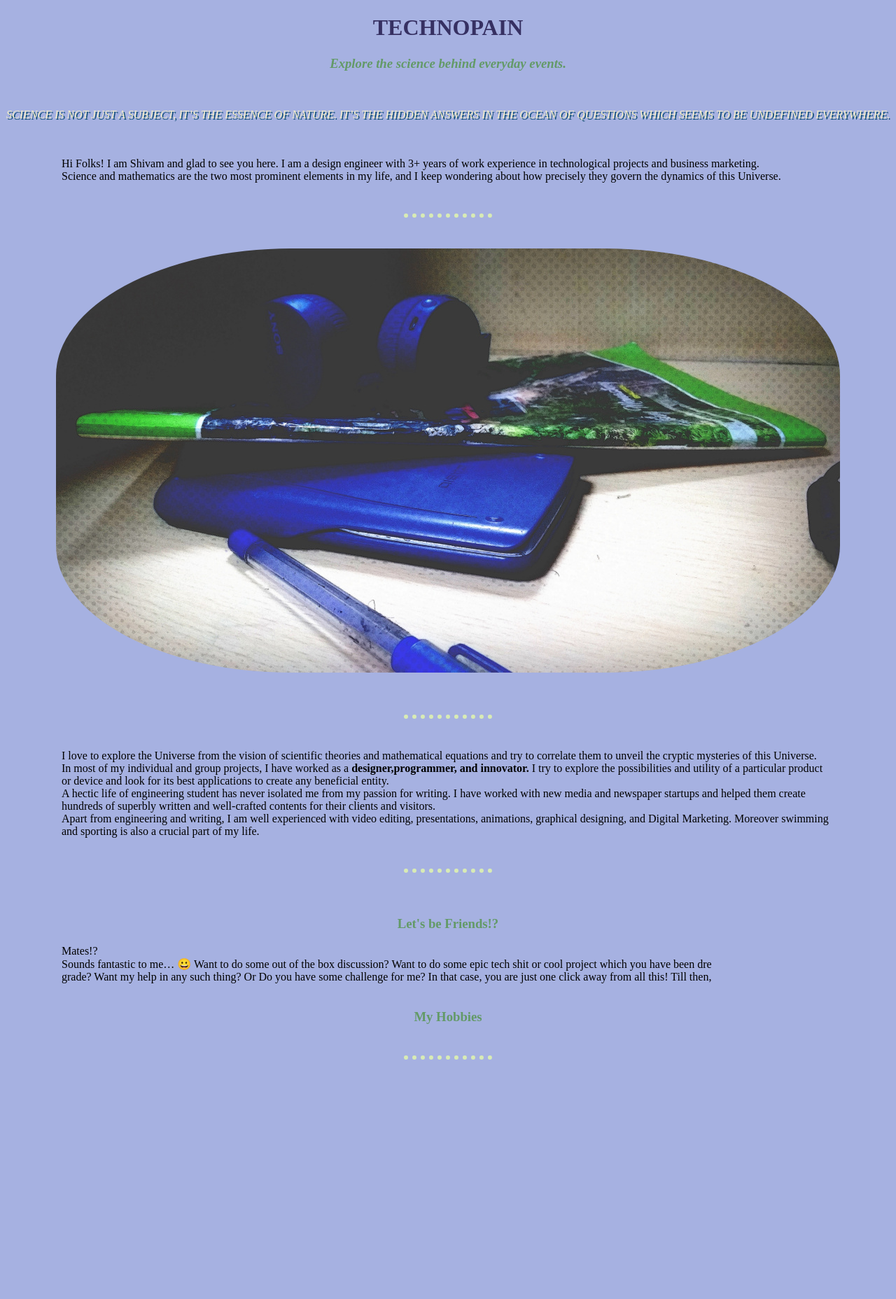
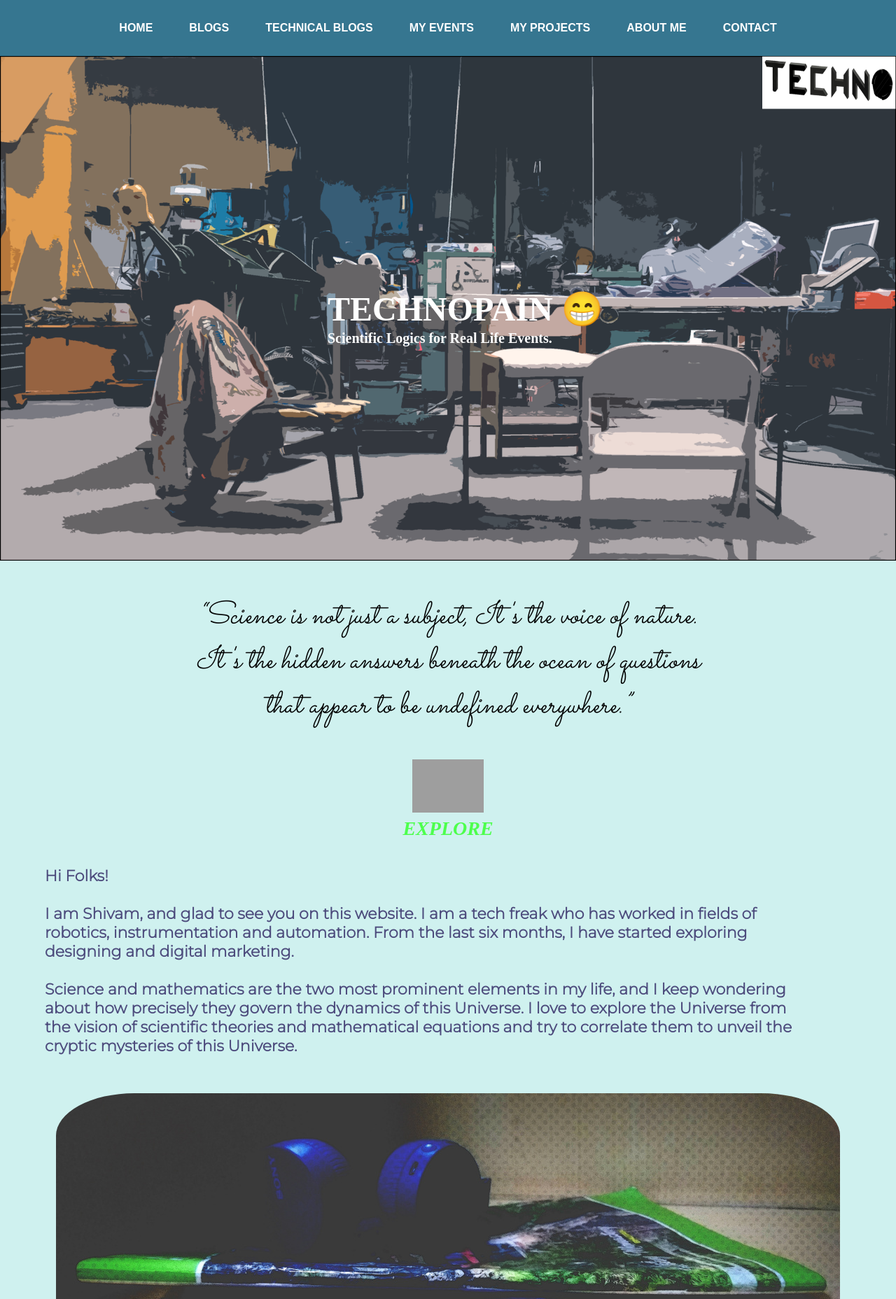
Before and after one commit to sedhha/technopain, a plain HTML site: page index.html in a window 1280 px wide. Shown: the top 1856 px of the page at 70% size. Drawn offline with Linux system fonts and the light colour scheme; grey boxes are pictures that could not be loaded; a web font is replaced by a local one.

Commit message:
Third update

```diff
--- /dev/null
+++ b/css/master.css
@@ -0,0 +1,150 @@
+body
+{
+  background-color: #cff1ef;
+  margin: 0;
+}
+h4
+{
+  margin-top: 0;
+}
+/*************************************Classes*************************************/
+/*Fonts here: https://www.cssfontstack.com/*/
+.AHref
+{
+  color: white;
+  font-family: sans-serif;
+  text-decoration: none;
+  padding: 10px;
+}
+.AHref:hover
+{
+  background-color: #a8d3da;
+}
+.BGH1
+{
+  margin-bottom: 0;
+  font-size: 48px;
+}
+.BGP
+{
+  margin-top:2px;
+  font-size: 20px;
+}
+.BlueEnd
+{
+  /*height: 80px;*/
+  background-color: #367690;
+  width:100%
+}
+.Container
+{
+  position: relative;
+
+}
+.DivClass
+{
+  margin-top: 0;
+  padding-top: 0;
+  font-size: 36;
+}
+.ExploreHeading
+{
+  font-size: 28px;
+  font-style: oblique;
+  color: #4DFF4D;
+  text-align: center;
+}
+.ExploreHeading_Side
+{
+  font-size: 28px;
+  font-style: oblique;
+  color: #4DFF4D;
+  padding-left:5%;
+  font-family: 'Inconsolata', monospace;
+}
+.GeneralParas
+{
+  padding-left: 5%;
+  padding-right: 10%;
+  color: #4d4c7d;
+  font-size: 22px;
+  font-family: 'Montserrat', sans-serif;
+  list-style: 2;
+}
+.IconFormatter
+{
+  height: 50px;
+  width: 50px;
+  margin-left: 50%;
+  margin-right: auto;
+  border-radius: 8%;
+}
+.IconFormatter2
+{
+  height: 50px;
+  width: 50px;
+  margin-left: 50%;
+  margin-right: auto;
+}
+.IconImage
+{
+  width:8%;
+  height:8%;
+  margin-left: auto;
+  margin-right: auto;
+}
+.InitialCenterHeadings
+{
+  text-align: center;
+  font-size: 44px; /*100%=16px*/
+  font-family: 'Sacramento', cursive;
+  font-style: italic;
+  left:20%;
+  padding-left: 20%;
+  padding-right: 20%;
+}
+.LargeScaleImage
+{
+  border-radius: 10%;
+  margin-left: auto;
+  margin-right: auto;
+  display: block;
+}
+.LowerPadding
+{
+  margin-bottom: 0;
+}
+
+.MidSection
+{
+  background-color: #cff1ef;
+  text-align: center;
+  margin-bottom: 20px;
+}
+.ResizeImage
+{
+  height: auto;
+  width: 100%;
+  margin: 0;
+  padding: 0;
+  opacity: 1.0;
+}
+.TitleBar
+{
+  background-color: #367690;
+  /*height: 40%;*/
+
+}
+.TextField
+{
+  position: absolute;
+  bottom: 40%;
+  left:35%;
+  color: white;
+  padding-left: 20px;
+  padding-right: 20px;
+}
+.TextField:hover
+{
+  opacity: 0.8;
+}
--- a/index.html
+++ b/index.html
@@ -2,119 +2,130 @@
 <html lang="en" dir="ltr">
 
 <head>
-  <!--For more emojis refer this: https://apps.timwhitlock.info/emoji/tables/unicode-->
-  <meta charset="utf-8" name="description" content="This page is under construction!">
+  <meta charset="utf-8">
   <title>© Technopain🚀</title>
-  <link rel="stylesheet" href="css/styles.css">
+  <link rel="stylesheet" href="css/master.css">
+  <link rel="icon" href="icons/icon1.ico">
+  <link href="https://fonts.googleapis.com/css2?family=Girassol&family=Inconsolata&family=Montserrat:wght@300&family=Playfair+Display&family=Sacramento&display=swap" rel="stylesheet">
 </head>
 
 <body>
-  <h1 class="CenterHeadings">TECHNOPAIN</h1>
-  <h3 class="CenterHeadings"><em><strong>Explore the science behind everyday events.</strong></em></h3>
-  <br>
-  <p class="InitialCenterHeadings"><em>SCIENCE IS NOT JUST A SUBJECT,
-      IT’S THE ESSENCE OF NATURE. IT’S THE HIDDEN ANSWERS IN THE OCEAN OF
-      QUESTIONS WHICH SEEMS TO BE UNDEFINED EVERYWHERE.</em>
-  </p>
-  <br><br>
-  <p class="ParaPadding">
-    Hi Folks!
-    I am Shivam and glad to see you here. I am a design engineer with 3+ years of
-    work experience in technological projects and business marketing.<br>
-    Science and mathematics are the two most prominent elements in my life,
-    and I keep wondering about how precisely they govern the dynamics of
-    this Universe.<br>
-    <br>
-    <br>
-    <hr>
-    <br><br>
-    <img class="initial" src="images/render1.jpg" alt="Image Not available">
-  </p>
-  <br><br>
-  <hr>
-  <p class="ParaPadding">
-    <br><br>
-    I love to explore the Universe from the vision of scientific theories
-    and mathematical equations and try to correlate them to unveil the
-    cryptic mysteries of this Universe.
-    <br>
-    In most of my individual and group projects, I have worked as a
-    <strong>designer,programmer, and innovator.</strong>
-    I try to explore the possibilities and utility
-    of a particular product or device and look for its best applications to
-    create any beneficial entity.
-    <br>
-    A hectic life of engineering student has never isolated me from my passion
-    for writing. I have worked with new media and newspaper startups and helped
-    them create hundreds of superbly written and well-crafted contents for
-    their clients and visitors.
-    <br>
-    Apart from engineering and writing, I am well experienced with video editing,
-    presentations, animations, graphical designing, and Digital Marketing.
-    Moreover swimming and sporting is also a crucial part of my life.
-  </p>
-  <br><br>
-  <hr>
-  <br><br>
-  <h3 class="CenterHeadings">Let's be Friends!?</h3>
-  <p class="ParaPadding">
-    Mates!?
-    <br>
-    Sounds fantastic to me… 😀
-    Want to do some out of the box discussion? Want to do some epic tech shit
-    or cool project which you have been dreaming from your sixth grade? Want
-    my help in any such thing? Or Do you have some challenge for me?
-    In that case, you are just one click away from all this! Till then, see you!
-    Have a nice day.
-  </p>
-  <br>
-  <h3 class="CenterHeadings">My Hobbies</h3>
-  <br>
-  <hr>
-  <br>
-  <ul class="CenterBullets">
-    <br>
-    <li class="Alignment">Cricket 🎾</li>
-    <li class="Alignment">Basketball 🏀</li>
-    <li class="Alignment">Writing 📃</li>
-    <li class="Alignment">Singing 🎶</li>
-    <li class="Alignment">Gaming 🎮</li>
-    <li class="Alignment">Programming 💻</li>
-    <li class="Alignment">Swimming 🏊</li>
-    <br>
-  </ul>
-  <br>
-  <hr>
-  <br><br>
-  <h4>
-    <table align="center" cellspacing="20" class="TableBg">
+  <div class="TitleBar">
+    <h4 class="LowerPadding">
+      <table align="center" cellspacing="30" class="TableBg">
         <tbody>
-        <tr class="CenterHeadings">
+          <tr>
             <td>
-            <a class="Hypers" href="blogs.html">My Blogs</a>
+              <a class="AHref" href="index.html">HOME</a>
             </td>
             <td>
-            <a href="techblogs.html">Technical Blogs</a>
+              <a class="AHref" href="blogs.html">BLOGS</a>
             </td>
             <td>
-            <a href="events.html">My Events</a>
+              <a class="AHref" href="techblogs.html">TECHNICAL BLOGS</a>
             </td>
             <td>
-            <a href="projects.html">My Projects</a>
+              <a class="AHref" href="events.html">MY EVENTS</a>
             </td>
             <td>
-            <a href="about_me.html">About Me</a>
+              <a class="AHref" href="projects.html">MY PROJECTS</a>
             </td>
             <td>
-            <a href="contact_details.html">Contact</a>
+              <a class="AHref" href="about_me.html">ABOUT ME</a>
+            </td>
+            <td>
+              <a class="AHref" href="contact_details.html">CONTACT</a>
             </td>
           </tr>
         </tbody>
       </table>
     </h4>
+  </div>
+  <div class="Container">
+    <img class="ResizeImage" src="pictures/cover1.png" alt="Background Image not loading! X_X">
+    <div class="TextField">
+      <h1 class="BGH1">TECHNOPAIN 😁 </h1>
+      <p class="BGP"><b>Scientific Logics for Real Life Events.</b></p>
+    </div>
+  </div>
+  <div class="VerticalLine">
+  </div>
+  <div>
+    <p class="InitialCenterHeadings"><em>“Science is not just a subject,
+        It's the voice of nature. It's the hidden answers beneath the ocean
+        of questions that appear to be undefined everywhere.”</em>
+  </div>
+  <h4 class="ExploreHeading">
+    <img src="https://image.flaticon.com/icons/svg/2332/2332856.svg" alt="explore.png" class="IconImage">
+    <br>
+    EXPLORE
+  </h4>
+  <h5 class="GeneralParas">
+    Hi Folks!<br><br>
+    I am Shivam, and glad to see you on this website. I am a tech freak who has
+    worked in fields of robotics, instrumentation and automation. From the last
+    six months, I have started exploring designing and digital marketing.
     <br><br>
-  <hr>
+    Science and mathematics are the two most prominent elements in my life, and
+    I keep wondering about how precisely they govern the dynamics of this
+    Universe. I love to explore the Universe from the vision of scientific
+    theories and mathematical equations and try to correlate them to unveil
+    the cryptic mysteries of this Universe.
+  </h5>
+  <br>
+  <img class="LargeScaleImage" src="pictures/p1bg1.jpg" alt="Image Error X_X">
+  <br>
+  <h5 class="GeneralParas">
+    In most of my individual and group projects, I have served as a designer,
+    programmer, and innovator. I love to dive in deep and explore the things
+    which never exist in the first place.<br><br>
+    A hectic life of engineering student has never detached me from my passion
+    for writing. I have worked with new media and newspaper startups and helped
+    them create hundreds of superbly written and well-crafted contents for their
+    clients and visitors. Despite being a tech freak, I won't mind proceeding
+    my career as a science fiction writer.<br><br>
+    Apart from engineering and writing, I am well versed with video editing,
+    presentations, animations, graphical designing, and Digital Marketing.
+    Moreover swimming and sporting is also a crucial part of my life.<br>
+  </h5>
+  <br>
+  <h4 class="ExploreHeading_Side">
+    LET’S BE FRIENDS?</h4>
+  <h5 class="GeneralParas">
+    Mates!?
     <br><br>
+    Sounds fantastic to me… 😀
+    <br><br>
+    Want to do some out of the box discussion? Want to do some epic tech shit
+    or cool project which you have been dreaming from your sixth grade? Want my
+    help in any such thing? Or Do you have some challenge for me?
+    <br><br>
+
+    In that case, you are just one
+    <a href="https://technopain.wordpress.com/contact/">click</a>
+    away from all this! Till then, see you!
+    Have a nice day.
+  </h5>
+  <br><br>
+  <div class="BlueEnd">
+    <table align="center" cellspacing="20" class="TableBg">
+      <td>
+        <a href="https://twitter.com/SeedhaB">
+          <img class="IconFormatter" src="pictures/twitter_icon.png" alt="old">
+        </a>
+      </td>
+      <td>
+        <a href="https://www.quora.com/profile/SHIVAM-SAHIL-1">
+          <img class="IconFormatter" src="pictures/quora_icon.png" alt="old">
+        </a>
+      </td>
+      <td>
+        <a href="https://www.linkedin.com/in/shivamsahil/">
+          <img class="IconFormatter" src="pictures/linkedin_icon.png" alt="old">
+        </a>
+      </td>
+    </table>
+  </div>
 </body>
 
 </html>
```
Also changed, not shown: icons/icon1.ico (added), icons/icon2.ico (added), icons/icon3.ico (added), pictures/cover1.png (added), pictures/linkedin_icon.png (added), pictures/old.jpg (added), pictures/p1bg1.jpg (added), pictures/quora_icon.png (added), pictures/twitter_icon.png (added), 2 other files. Lines whose indentation alone changed are shown as unchanged.
